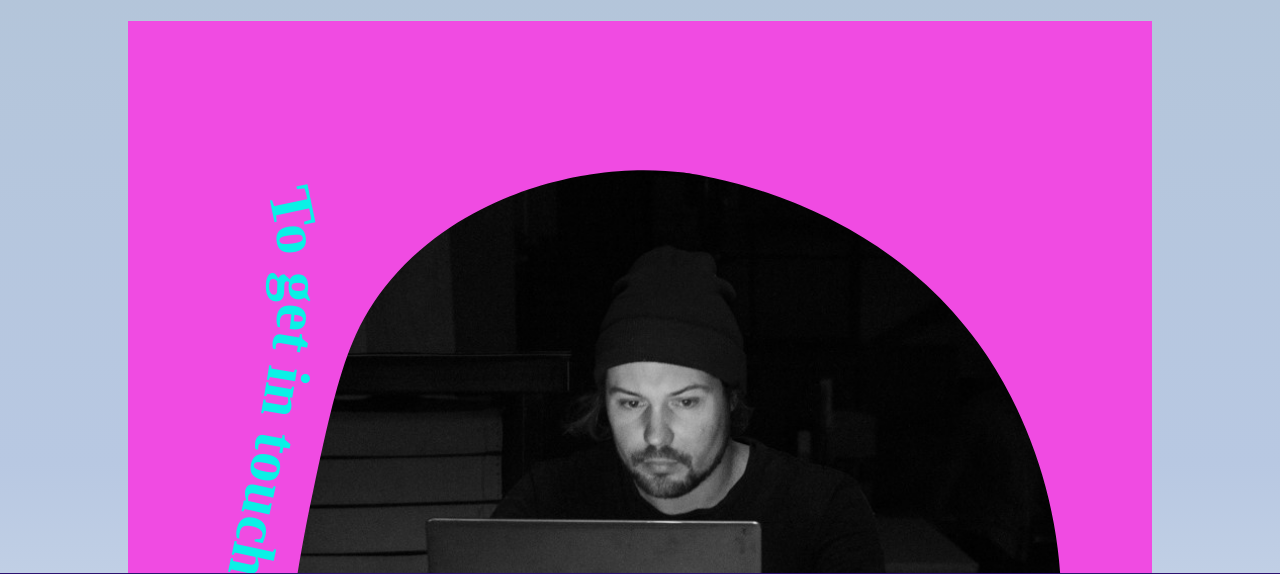
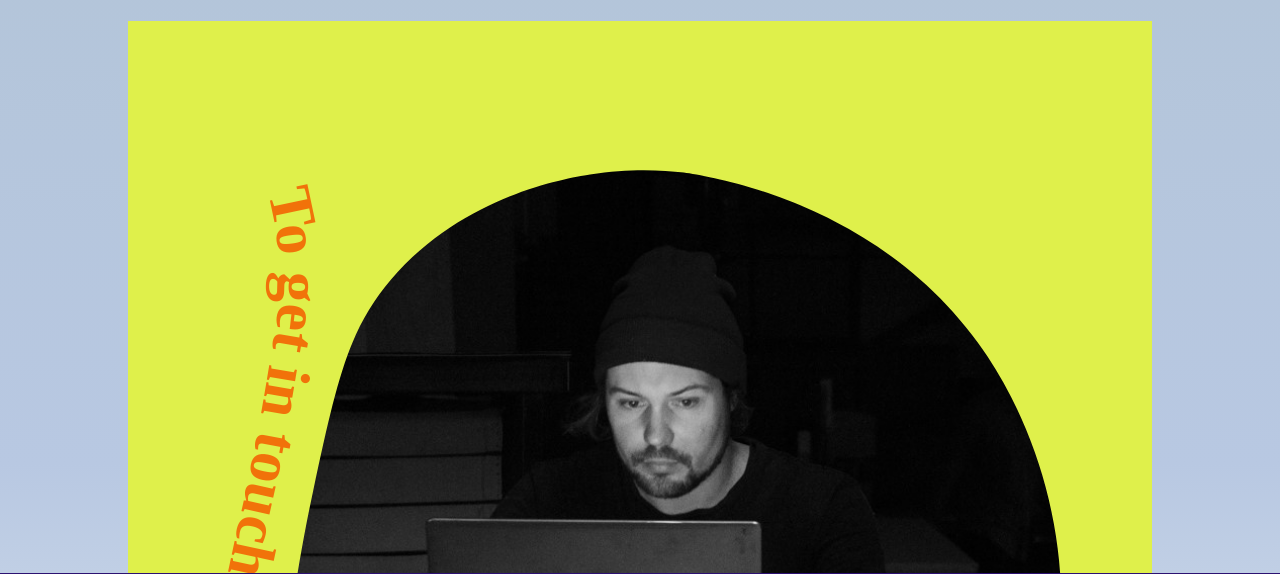
Before and after one commit to Kyle46220/portfolio-site, a plain HTML site: page index.html in a window 1280 px wide. Shown: the part 167-745 px from the top of the page. Drawn offline with nearby package versions, Linux system fonts and the light colour scheme; a web font is replaced by a local one.

Commit message:
branch test 2

```diff
--- a/style.css
+++ b/style.css
@@ -10,11 +10,11 @@
 @import "./blogpost.css";
 @import "./about.css";
 :root {
-  --dark-slate-gray: rgb(26, 160, 197);
-  --golden-rod: rgb(245, 231, 78);
-  --wheat: rgb(240, 75, 226);
-  --brick-red: rgb(236, 9, 16);
-  --medium-sea-green: rgb(10, 241, 230);
+  --dark-slate-gray: rgb(29, 26, 197);
+  --golden-rod: rgb(247, 80, 158);
+  --wheat: rgb(223, 240, 75);
+  --brick-red: rgb(9, 221, 236);
+  --medium-sea-green: rgb(241, 114, 10);
 }
 
 body {
```
